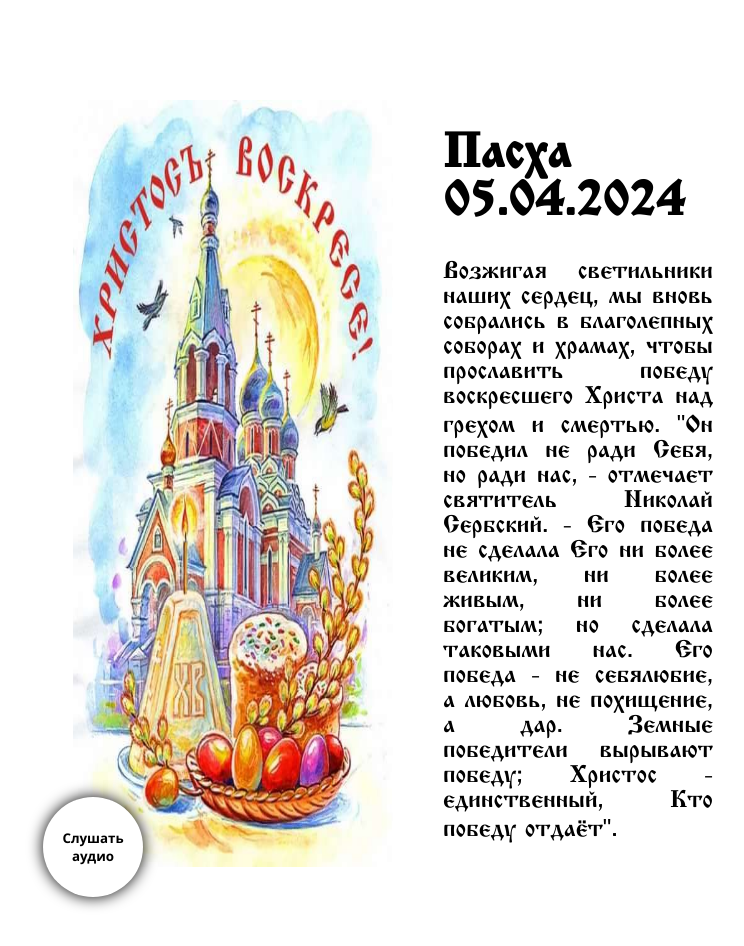
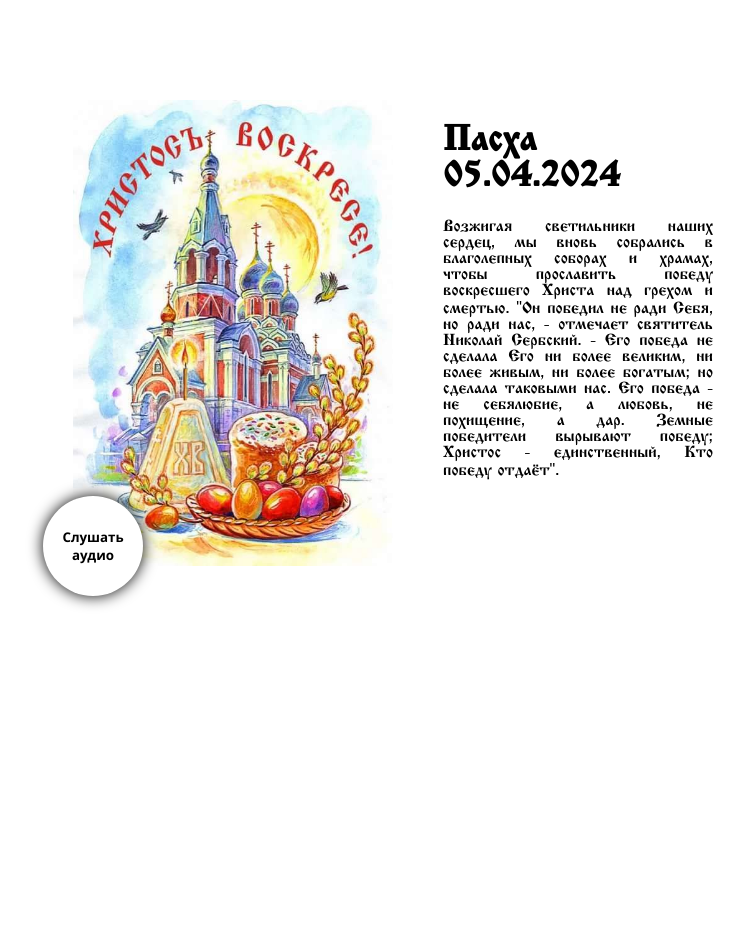
Before and after one commit to Vistonho/testPublish, a plain HTML site: page index.html in a window 1280 px wide. Shown: the top 946 px of the page, without its empty margins (247-991 px from the left). After the commit the page ends 800 px from the top, so only its background shows below. Drawn offline with Linux system fonts and the light colour scheme.

Commit message:
Update master.css

```diff
--- a/master.css
+++ b/master.css
@@ -4,7 +4,7 @@
 }
 
 body {
-    overflow: hidden;
+    overflow-x: hidden;
 }
 
 .container {
@@ -77,7 +77,7 @@ h1, p {
 }
 
 h1 {
-    font-size: 48px;
+    font-size: 220%;
 }
 
 .arial {
@@ -85,7 +85,7 @@ h1 {
 }
 
 p {
-    font-size: 24px;
+    font-size: 100%;
     /* line-height: 30px;
     letter-spacing: 2px; */
 }
```
